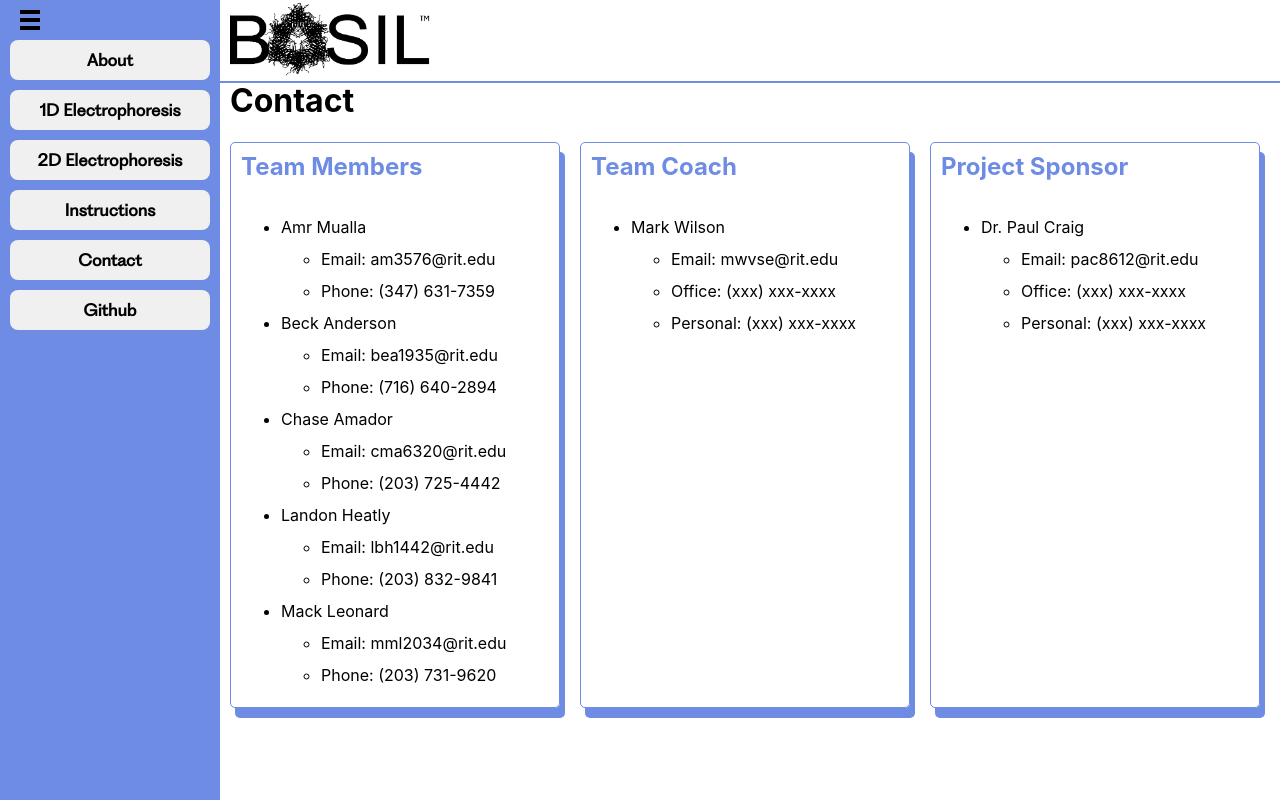
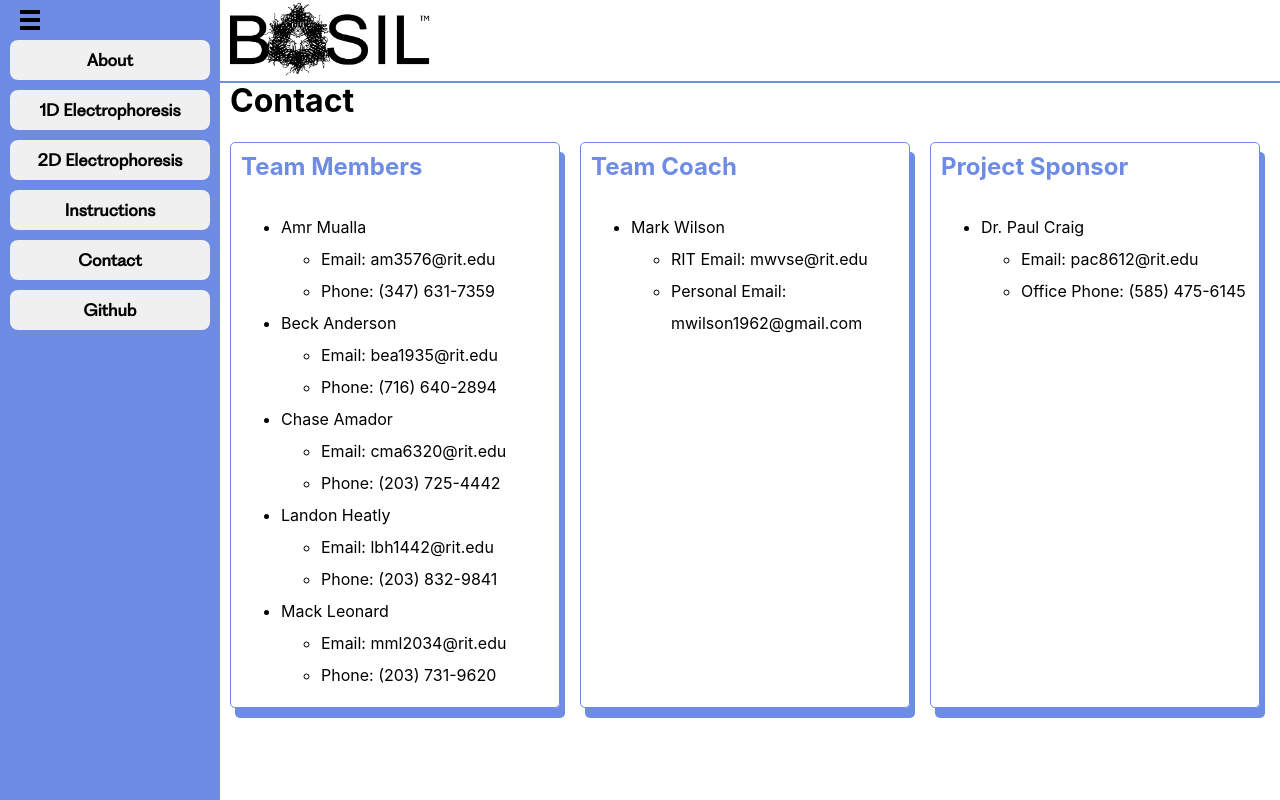
Before and after one commit to AmrMualla/RITSimulationofProteinSeparations, a React (Create React App) app in the folder frontend/jbio-web-app/: page /contact in a window 1280 px wide. Built offline with nearby package versions, Linux system fonts and the light colour scheme.

Commit message:
Added sponsor and coach contact information

```diff
--- a/frontend/jbio-web-app/src/components/Contact.js
+++ b/frontend/jbio-web-app/src/components/Contact.js
@@ -38,9 +38,8 @@ function Contact() {
                     <ul>
                         <li>Mark Wilson</li>
                         <ul>
-                            <li>Email: mwvse@rit.edu</li>
-                            <li>Office: (xxx) xxx-xxxx</li>
-                            <li>Personal: (xxx) xxx-xxxx</li>
+                            <li>RIT Email: mwvse@rit.edu</li>
+                            <li>Personal Email: mwilson1962@gmail.com</li>
                         </ul>
                     </ul>
                 </div>
@@ -50,8 +49,7 @@ function Contact() {
                         <li>Dr. Paul Craig</li>
                         <ul>
                             <li>Email: pac8612@rit.edu</li>
-                            <li>Office: (xxx) xxx-xxxx</li>
-                            <li>Personal: (xxx) xxx-xxxx</li>
+                            <li>Office Phone: (585) 475-6145</li>
                         </ul>
                     </ul>
                 </div>
```
